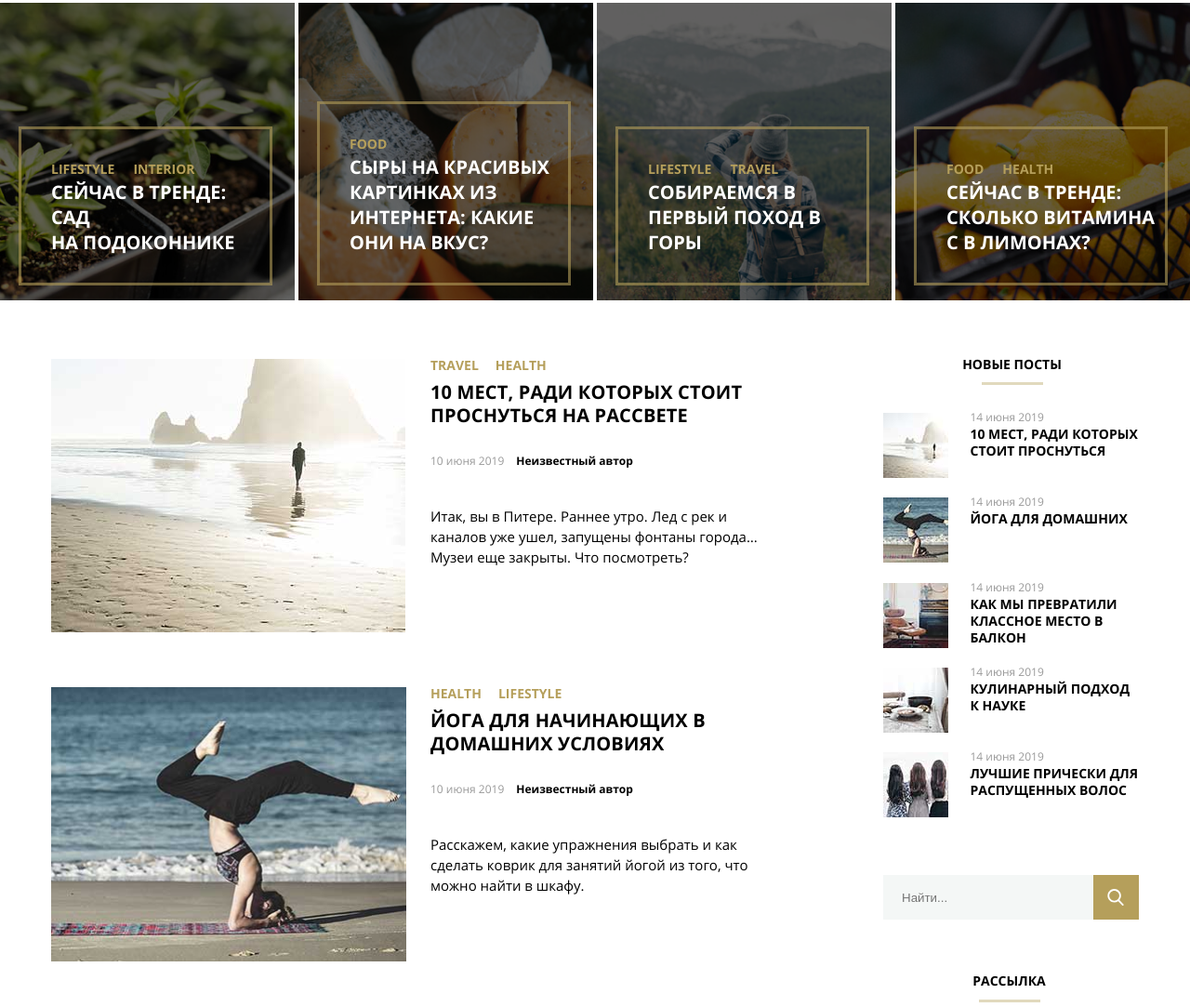
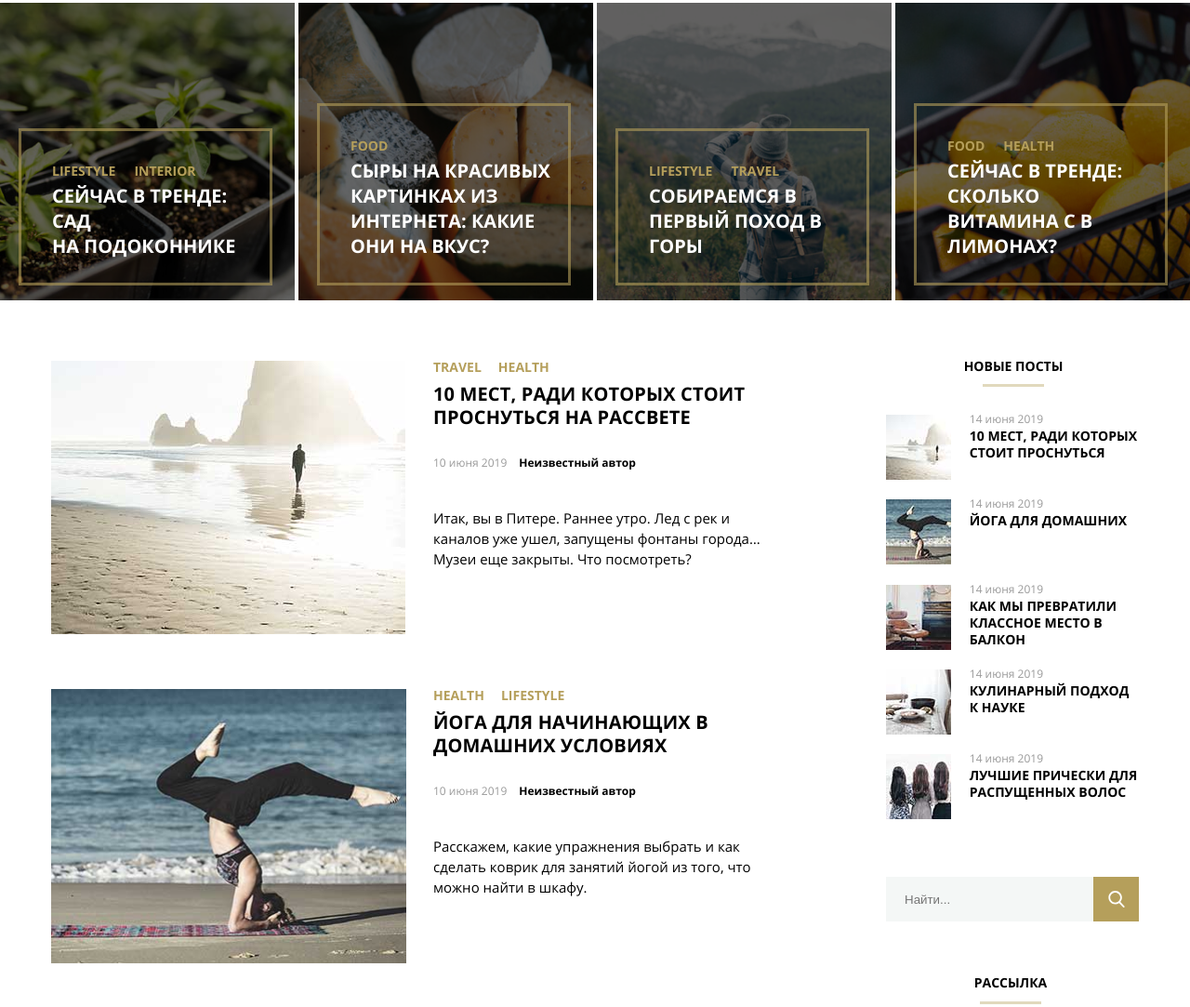
Before and after one commit to Kutimskii/mq-diploma, a plain HTML site: page index.html in a window 1280 px wide. Shown: the part 567-1650 px from the top of the page at 93% size. Drawn offline with Linux system fonts and the light colour scheme; files whose address does not match are found by name.

Commit message:
Add files via upload

```diff
--- a/css/style.css
+++ b/css/style.css
@@ -130,7 +130,7 @@ body {
     text-decoration: underline;
   }
   .trends {
-    margin-bottom: 63px;
+    margin-bottom: 65px;
   }
   .trends-title {
     text-align: center;
@@ -158,7 +158,7 @@ body {
   }
   .trends-categories-wrap {
     border:rgba(181, 159, 91, 0.6) solid 3px;
-    padding: 33px 10px 10px 32px;
+    padding: 33px 10px 10px 33px;
     box-sizing: border-box;
     width: 100%
   }
@@ -178,7 +178,7 @@ body {
     width: 25%;
   }
   .trends-banner-title {
-    margin-top: 2px;
+    margin: 4px 0 16px;
   }
   .garden {
     position: relative;
@@ -271,15 +271,6 @@ body {
     text-decoration: none;
   }
 
-
-
-
-
-
-
-
-
-
   .container {
     max-width: 1170px;
     margin: 0 auto;
@@ -313,7 +304,7 @@ body {
     align-items: top;
   }
   .card-content {
-    max-width: 380px;
+    max-width: 377px;
   }
   .card-list:nth-child(n+2) {
     margin-left: 18px;
@@ -380,7 +371,7 @@ body {
     margin: 0 0 10px;
   }
   .side-bar {
-    max-width: 275px;
+    max-width: 272px;
   }
   .new-posts-title {
     text-align: center;
@@ -434,7 +425,7 @@ body {
     text-decoration: none;
   }
   .post-content {
-    width: 66%;
+    width: 67%;
   }
   .post-date {
     font-family: OpenSans;
@@ -701,7 +692,7 @@ body {
     align-items: center;
     flex-wrap: wrap;
     width: 30%;
-    margin-top: 12px;
+    margin-top: 10px;
   }
   .shop-list-pic {
     margin-bottom: -36px;
```
